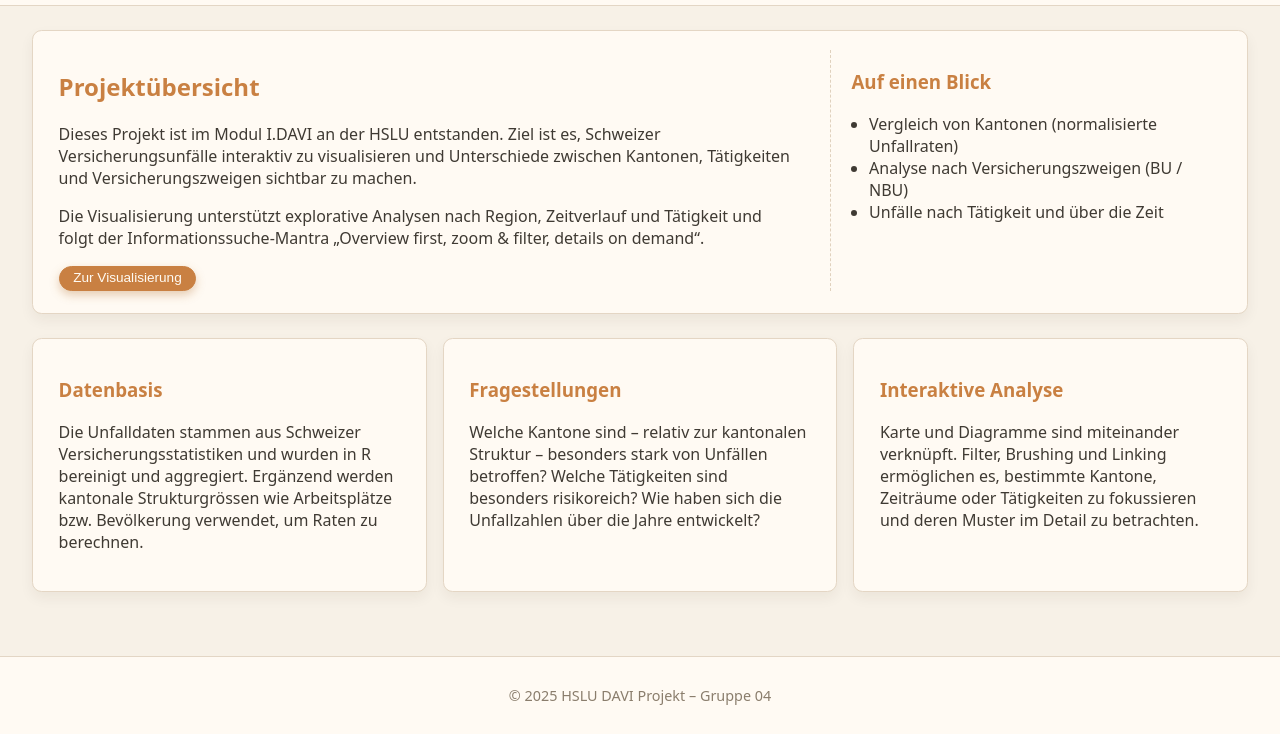
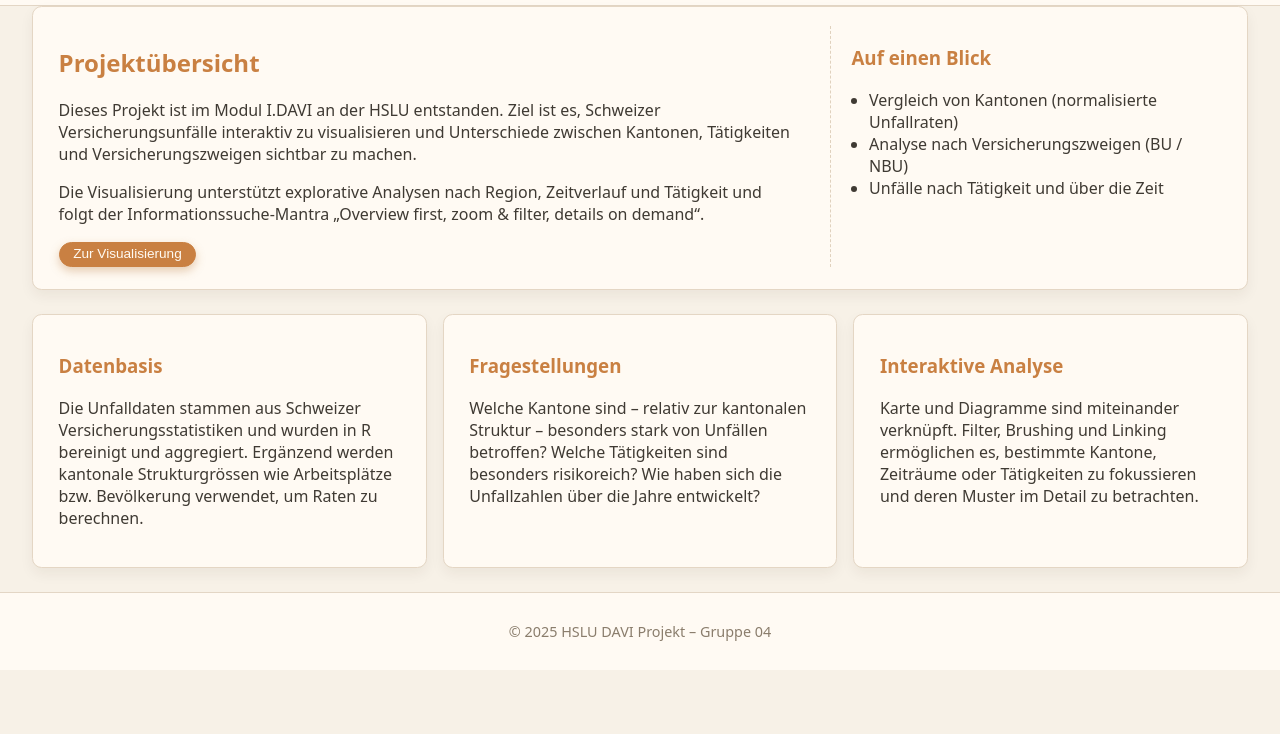
Before and after one commit to kevinforter/Accidents_Dashboard, a plain HTML site: page public/index.html in a window 1280 px wide. Shown: the part 80-814 px from the top of the page. Drawn offline with nearby package versions, Linux system fonts and the light colour scheme.

Commit message:
changed padding on page-main

```diff
--- a/public/css/style.css
+++ b/public/css/style.css
@@ -84,7 +84,7 @@ h3 {
 .page-main {
     max-width: 1400px;
     margin: 0 auto;
-    padding: 1.5rem 2rem 2.5rem 2rem;
+    padding: 0 2rem 0;
 }
 
 /* ---------- Cards (für alle Seiten) ---------- */
```
